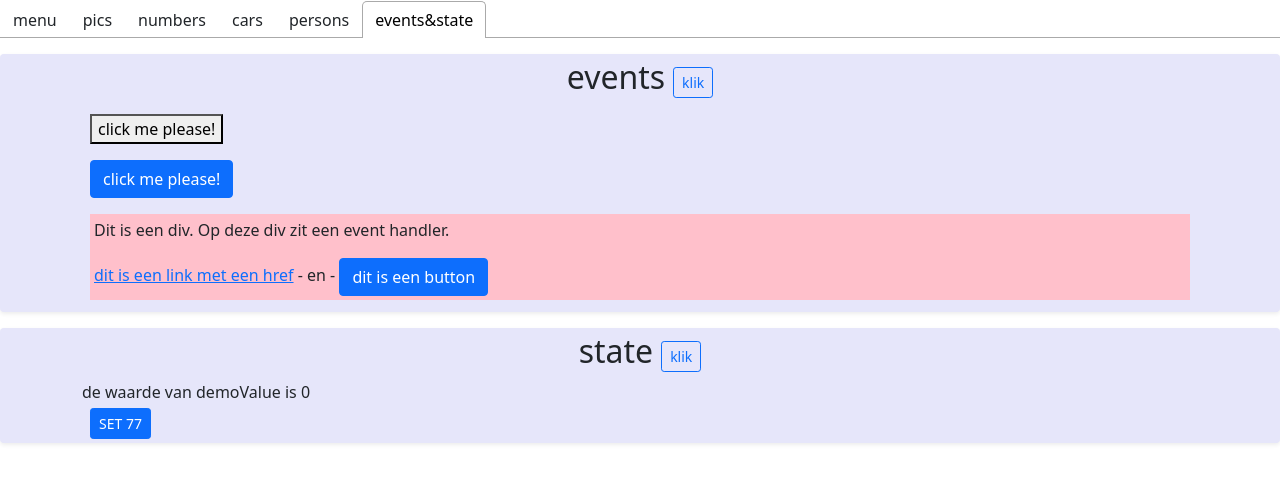
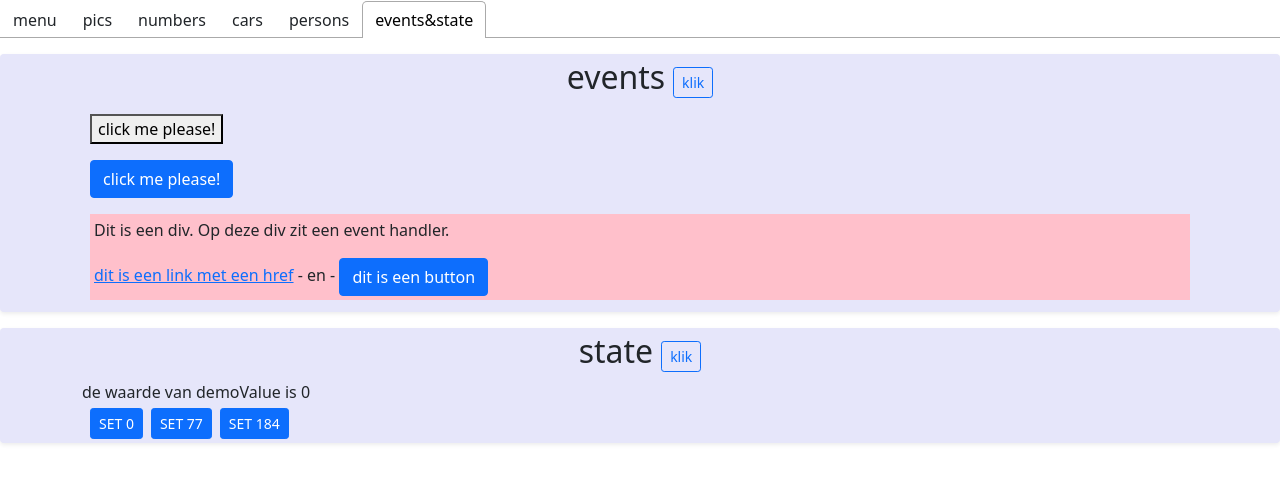
Before and after one commit to kristofmoons/toets2_react, a React (Create React App) app: page / in a window 1280 px wide. Both pictures are taken after a click on the tab "events&state". Shown: the top 482 px of the page. Built offline with nearby package versions, Linux system fonts and the light colour scheme.

Commit message:
StateDemo: demoValue with several buttons

```diff
--- a/src/components/StateDemo.js
+++ b/src/components/StateDemo.js
@@ -9,7 +9,11 @@ export function StateDemo() {
         <div>de waarde van demoValue is {demoValue}</div>
         <div>
             <Button variant="primary" size="sm" className="ms-2 mt-1"
+                    onClick={() => setDemoValue(0)}> SET 0 </Button>
+            <Button variant="primary" size="sm" className="ms-2 mt-1"
                     onClick={() => setDemoValue(77)}> SET 77 </Button>
+            <Button variant="primary" size="sm" className="ms-2 mt-1"
+                    onClick={() => setDemoValue(184)}> SET 184 </Button>
         </div>
     </Section>;
 }
```
